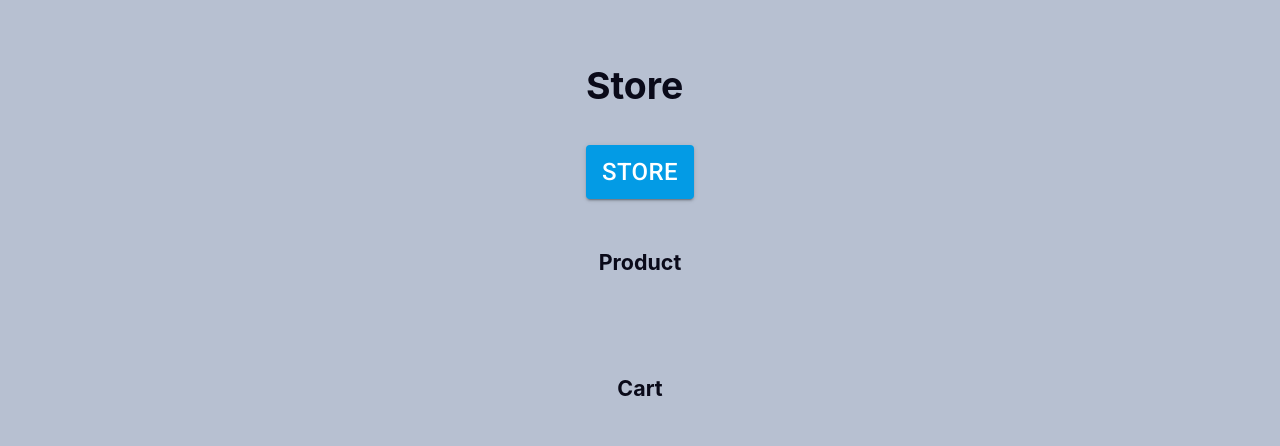
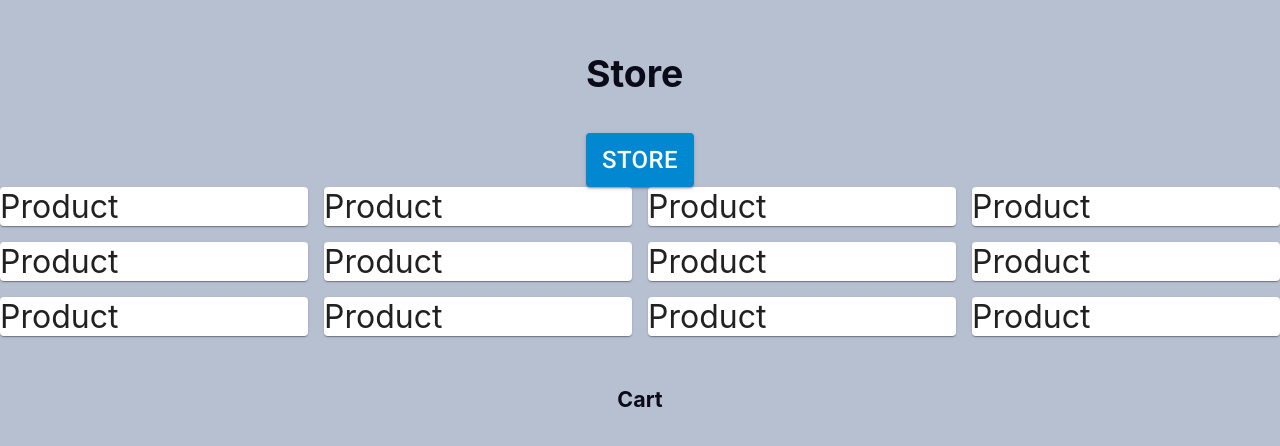
Before and after one commit to JosephThomasVasquez/storeApp, a React (Create React App) app: page / in a window 1280 px wide. Shown: the part 162-608 px from the top of the page. Built offline with nearby package versions, Linux system fonts and the light colour scheme.

Commit message:
Added Grid container component

```diff
--- a/src/App.js
+++ b/src/App.js
@@ -1,17 +1,15 @@
 import React from 'react';
 import { MuiThemeProvider, createMuiTheme } from '@material-ui/core';
 import { lightBlue } from '@material-ui/core/colors';
-import Header from './components/Header'
-import Item from './components/Item'
-import Cart from './components/Cart'
+import Header from './components/Header';
+import ContainerDisplay from './components/ContainerDisplay';
+import Cart from './components/Cart';
 import './App.css';
 
 const theme = createMuiTheme({
   palette: {
       primary: {
-        light: '#63ccff',
-        main: '#039be5',
-        dark: '006db3'
+        main: lightBlue[700]
       }
   }
 });
@@ -25,7 +23,7 @@ function App() {
     <div className="App">
       <header className="App-header">
         <Header />
-        <Item />
+        <ContainerDisplay />
         <Cart />
       </header>
     </div>
--- /dev/null
+++ b/src/components/ContainerDisplay.js
@@ -0,0 +1,51 @@
+import React from 'react';
+import Grid from '@material-ui/core/Grid';
+import Paper from '@material-ui/core/Paper';
+
+function ContainerDisplay() {
+
+    return (
+    <div>
+        <Grid container spacing={2}>
+            <Grid item xs={3}>
+                <Paper>Product</Paper>
+            </Grid>
+            <Grid item xs={3}>
+                <Paper>Product</Paper>
+            </Grid>
+            <Grid item xs={3}>
+                <Paper>Product</Paper>
+            </Grid>
+            <Grid item xs={3}>
+                <Paper>Product</Paper>
+            </Grid>
+            <Grid item xs={3}>
+                <Paper>Product</Paper>
+            </Grid>
+            <Grid item xs={3}>
+                <Paper>Product</Paper>
+            </Grid>
+            <Grid item xs={3}>
+                <Paper>Product</Paper>
+            </Grid>
+            <Grid item xs={3}>
+                <Paper>Product</Paper>
+            </Grid>
+            <Grid item xs={3}>
+                <Paper>Product</Paper>
+            </Grid>
+            <Grid item xs={3}>
+                <Paper>Product</Paper>
+            </Grid>
+            <Grid item xs={3}>
+                <Paper>Product</Paper>
+            </Grid>
+            <Grid item xs={3}>
+                <Paper>Product</Paper>
+            </Grid>
+        </Grid>
+    </div>);
+
+};
+
+export default ContainerDisplay;
```
